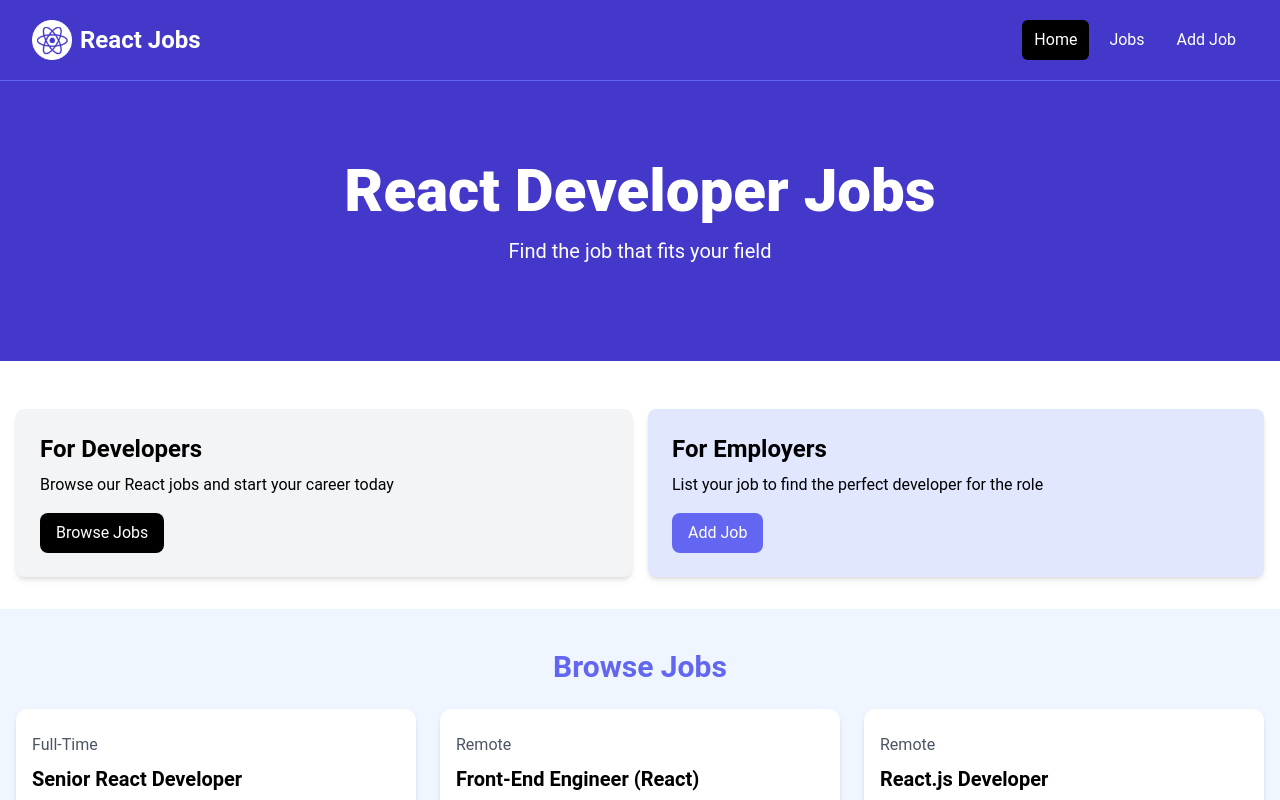
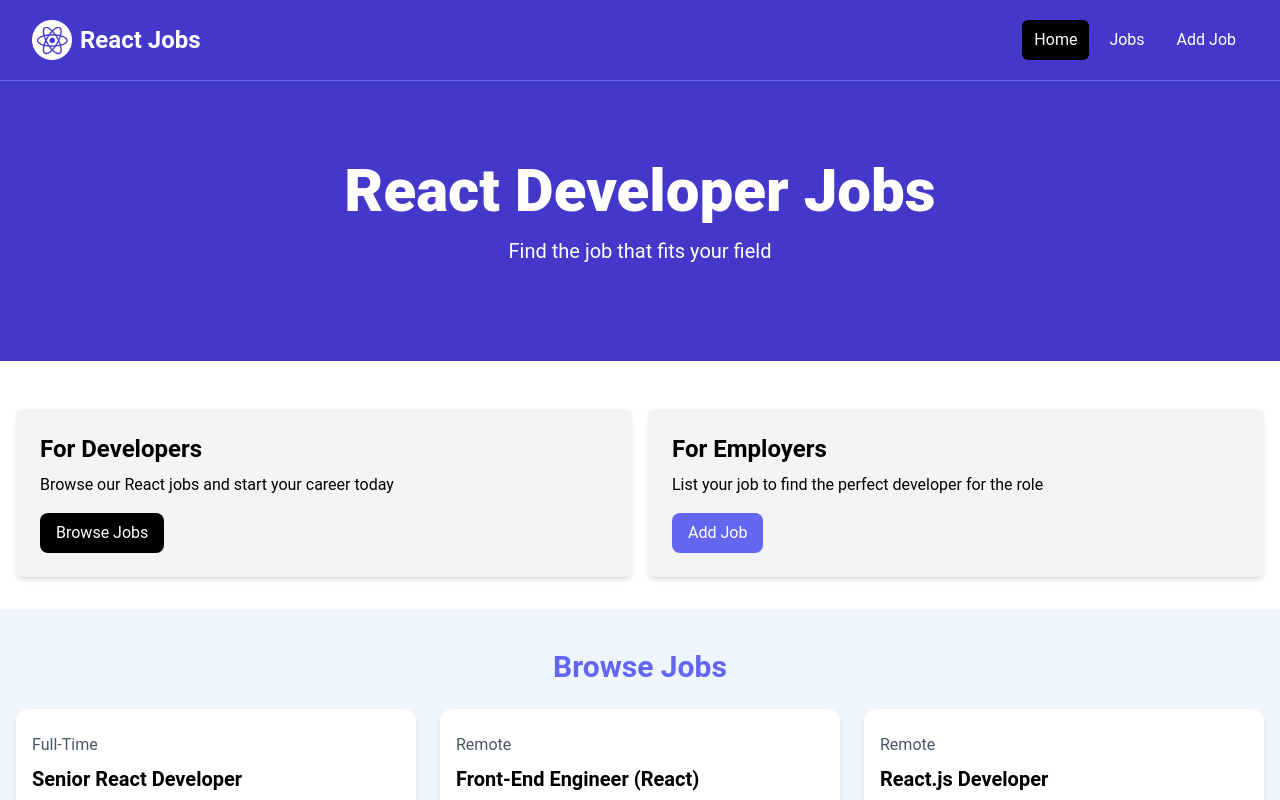
Before and after one commit to joeyovey/react-jobs, a React (Vite) app: page / in a window 1280 px wide. Shown: the top 800 px of the page. Built offline with nearby package versions, Linux system fonts and the light colour scheme.

Commit message:
Same with the previous

```diff
--- a/src/components/HomeCards.jsx
+++ b/src/components/HomeCards.jsx
@@ -17,8 +17,8 @@
                 Browse Jobs
               </a>
             </Card>
-            <div className="bg-indigo-100 p-6 rounded-lg shadow-md">
-              <h2 className="text-2xl font-bold">For Employers</h2>
+            <Card>
+                <h2 className="text-2xl font-bold">For Employers</h2>
               <p className="mt-2 mb-4">
                 List your job to find the perfect developer for the role
               </p>
@@ -27,7 +27,7 @@
                 className="inline-block bg-indigo-500 text-white rounded-lg px-4 py-2 hover:bg-indigo-600">
                 Add Job
               </a>
-            </div>
+            </Card>
           </div>
         </div>
       </section>
```
